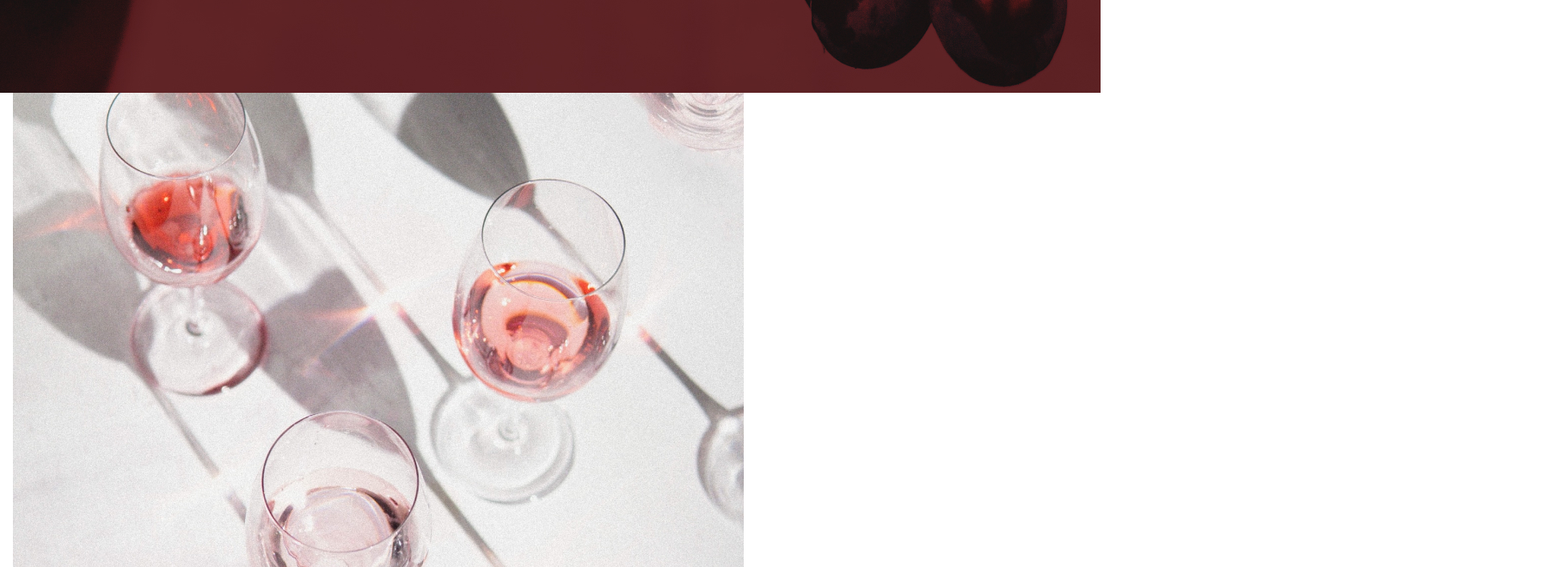
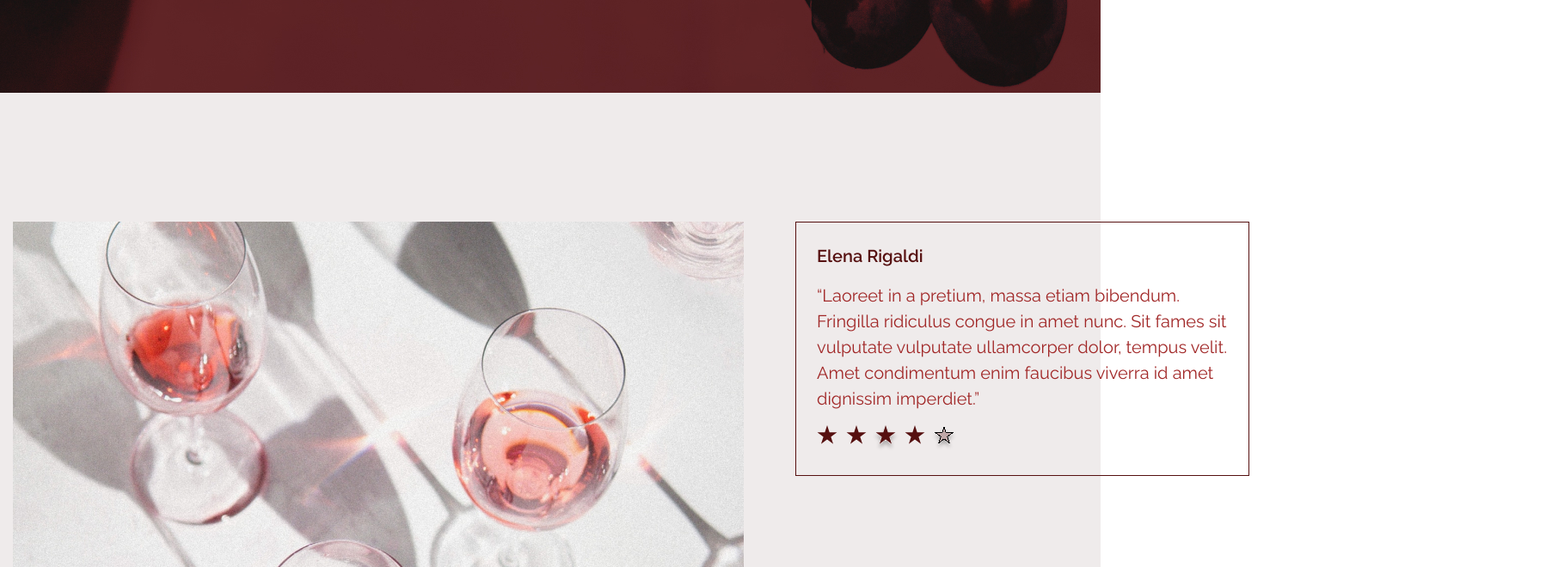
Before and after one commit to Fi11ini/Vine, a plain HTML site: page index.html in a window 1280 px wide. Shown: the part 2052-2712 px from the top of the page at 86% size, 1805 px wide, since content can reach past the window. Drawn offline with Linux system fonts and the light colour scheme.

Commit message:
Photos block finish

```diff
--- a/css/style.css
+++ b/css/style.css
@@ -187,6 +187,11 @@ body {
     line-height: 150%;
     color: black;
     background-color: white;
+    transition: .4s;
+}
+
+.red__btn:hover {
+    background-color: red;
 }
 
 
@@ -204,17 +209,27 @@ body {
 
 /* ------------- Block Photos finish ---------------- */
 .photos {
+    padding-top: 150px;
+    background-color: rgb(239, 235, 235);
+
 }
 .container2 {
 }
 .photos__blocks {
+    display: flex;
 }
 .photos__block {
     width: 850px;
     display: flex;
     flex-direction: column;
 }
+
+.photos__block:last-child {
+    padding-right: 0;
+}
+
 .photos__image {
+    padding-right: 30px;
 }
 .photos__img {
     margin-bottom: 300px;
@@ -248,8 +263,17 @@ body {
 }
 .photos__stars-img {
 }
+/* ----------- */
 
+.photos__comment-right {
+    margin-bottom: 304px;
+    max-width: 528px;
+    border: 1px solid #561010;
+}
 
+.photos__block-right {
+    padding-left: 60px;
+}
 
 
 
@@ -260,3 +284,7 @@ body {
 .ddd {
     height: 600px
 }
+
+.photos__block-right {
+    padding-left: 60px;
+}
--- a/index.html
+++ b/index.html
@@ -125,10 +125,27 @@
                         <div class="photos__stars">
                             <img src="/img/stars.svg" alt="stars" class="photos__stars-img">
                         </div>
+                    </div>
+                </div>
 
+                <!-- --------------------------------------- -->
+
+                <div class="photos__block-right">
+                    <div class="photos__comment-right">
+                        <div class="photos__title">
+                            Elena Rigaldi
+                        </div>
+                        <div class="photos__text">
+                            “Laoreet in a pretium, massa etiam bibendum. Fringilla ridiculus congue in amet nunc. Sit fames sit vulputate vulputate ullamcorper dolor, tempus velit. Amet condimentum enim faucibus viverra id amet dignissim imperdiet.”
+                        </div>
+                        <div class="photos__stars">
+                            <img src="/img/stars-2.svg" alt="stars" class="photos__stars-img">
+                        </div>
                     </div>
 
-
+                    <div class="photos__image">
+                        <img src="/img/photo-2.jpg" alt="glass" class="photos__img-right">
+                    </div>
                 </div>
 
 
```
Also changed, not shown: img/stars-2.svg (added).
